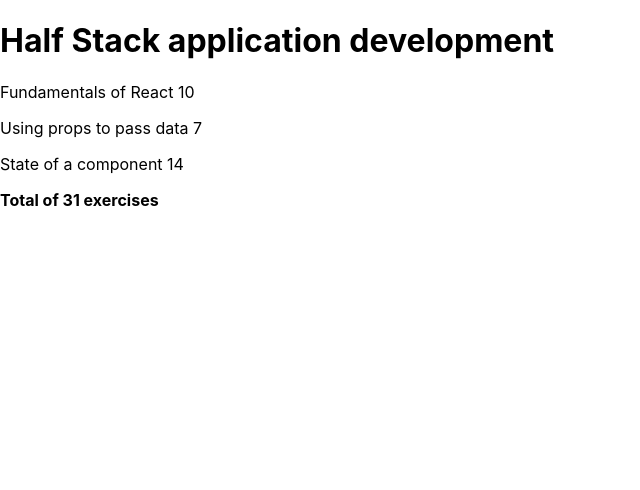
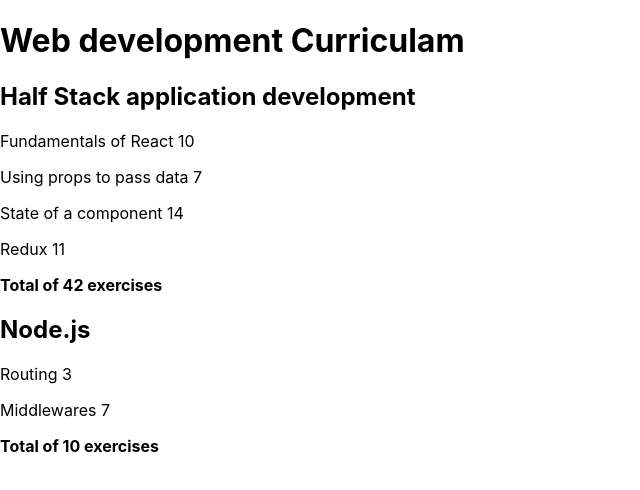
Before and after one commit to pradeep7G/FSO-submissions, a React (Create React App) app in the folder part-2/: page / in a window 1280 px wide. Shown: the top 490 px of the page, without its empty margins (0-640 px from the left). Built offline with nearby package versions, Linux system fonts and the light colour scheme.

Commit message:
completed exercise 2.4

```diff
--- a/part-2/src/App.js
+++ b/part-2/src/App.js
@@ -3,7 +3,7 @@
 const Header=(props)=>{
   return (
    <div>
-     <h1>{props.course}</h1>
+     <h2>{props.course}</h2>
    </div>
   )
 }
@@ -44,9 +44,11 @@
 }
 
 const App = () => {
- const course = {
+
+  const courses = [
+    {
+      name: 'Half Stack application development',
       id: 1,
-    name: 'Half Stack application development',
       parts: [
         {
           name: 'Fundamentals of React',
@@ -62,11 +64,38 @@
           name: 'State of a component',
           exercises: 14,
           id: 3
+        },
+        {
+          name: 'Redux',
+          exercises: 11,
+          id: 4
+        }
+      ]
+    },
+    {
+      name: 'Node.js',
+      id: 2,
+      parts: [
+        {
+          name: 'Routing',
+          exercises: 3,
+          id: 1
+        },
+        {
+          name: 'Middlewares',
+          exercises: 7,
+          id: 2
         }
       ]
     }
+  ]
 
-  return <Course course={course} />
+  return (
+  <div>
+    <h1>Web development Curriculam</h1>
+  {courses.map((course)=><Course key={course.id} course={course}/>)}
+  </div>
+  )
 }
 
 export default App;
```
Lines whose indentation alone changed are shown as unchanged.
